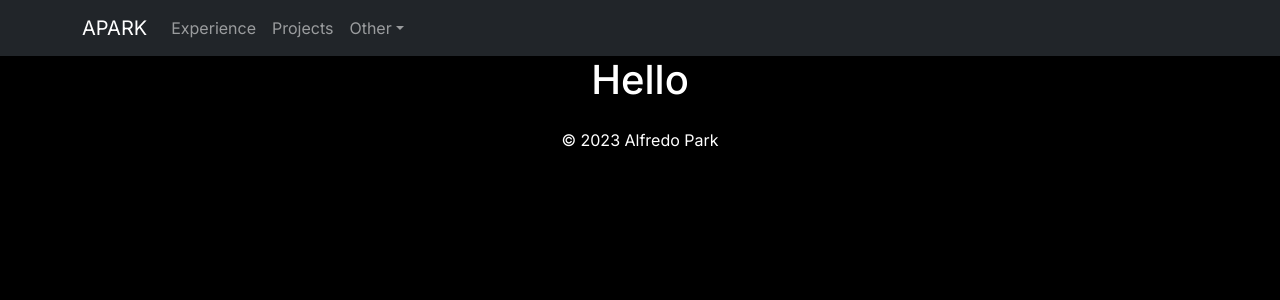
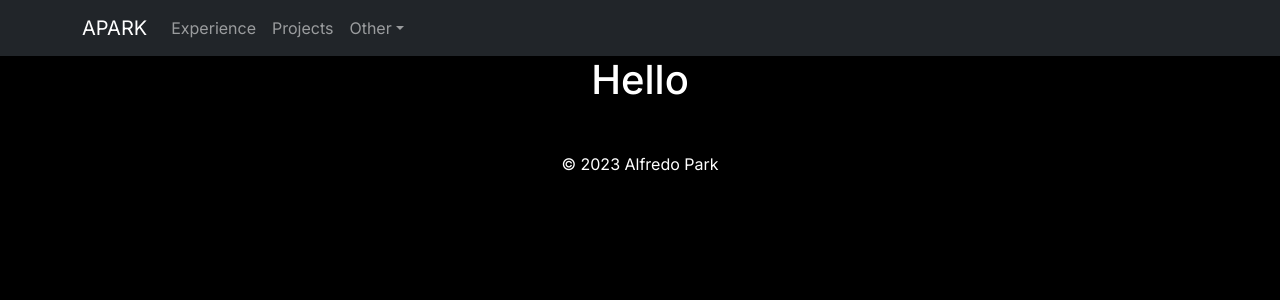
Before and after one commit to alfredoPark-48/apark_home, a Next.js app: page / in a window 1280 px wide. Shown: the top 300 px of the page. Built offline with nearby package versions, Linux system fonts and the light colour scheme.

Commit message:
Footer styling added

```diff
--- a/src/components/ui/Footer/Footer.tsx
+++ b/src/components/ui/Footer/Footer.tsx
@@ -2,7 +2,7 @@ import { FC } from 'react'
 
 const Footer: FC = () => {
 	return (
-		<div className='text-center p-3'>
+		<div className='text-center p-10'>
 			&copy; {new Date().getFullYear()} Alfredo Park
 		</div>
 	)
```
